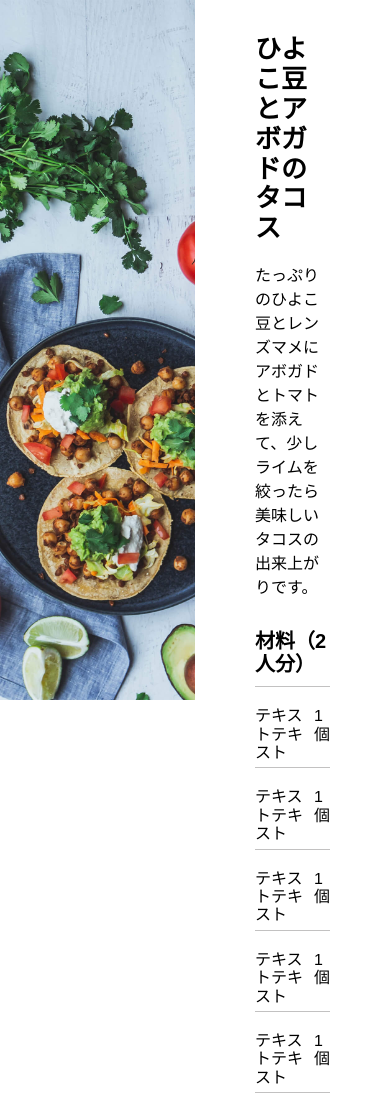
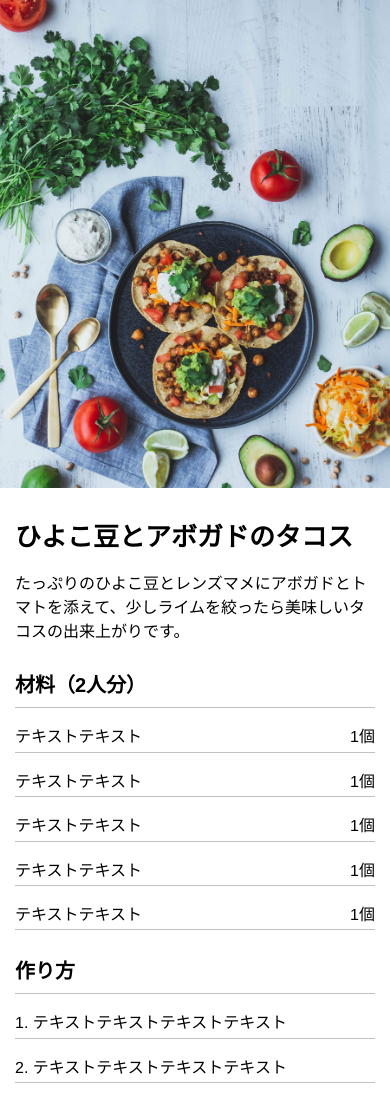
Before and after one commit to HOS-codepractice/dome_test05, a plain HTML site: page index.html in a window 390 px wide. Shown: the top 1096 px of the page. Drawn offline with Linux system fonts and the light colour scheme.

Commit message:
レスポンシヴ！

```diff
--- a/css/style.css
+++ b/css/style.css
@@ -98,3 +98,30 @@ small {
   margin: 20px auto;
   text-align: center;
 }
+
+@media screen and (max-width:834px) {
+  .flex {
+    flex-flow: column;
+    align-items: center;
+  }
+
+  .flex>* {
+    width: 100%;
+    /* 子要素の幅を100%に変更 */
+  }
+
+  main img {
+    width: 100%;
+    /* 画像を横幅いっぱいに表示 */
+    height: auto;
+    /* アスペクト比を維持 */
+  }
+
+  #item {
+    padding: 35px 15px;
+  }
+
+  h3 {
+    width: 60%;
+  }
+}
```
